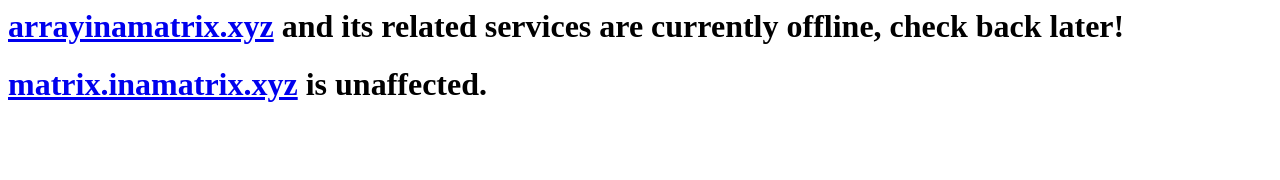
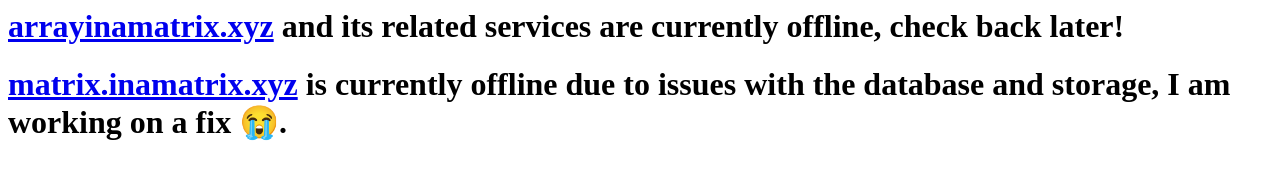
Before and after one commit to array-in-a-matrix/array-in-a-matrix.github.io, a plain HTML site: page index.html in a window 1280 px wide. Drawn offline with Linux system fonts and the light colour scheme.

Commit message:
Update index.html

```diff
--- a/index.html
+++ b/index.html
@@ -1,2 +1,2 @@
 <h1><a href="https://arrayinamatrix.xyz">arrayinamatrix.xyz</a> and its related services are currently offline, check back later!</h1>
-<h1><a href="https://matrix.inamatrix.xyz">matrix.inamatrix.xyz</a> is unaffected.</h1>
+<h1><a href="https://matrix.inamatrix.xyz">matrix.inamatrix.xyz</a> is currently offline due to issues with the database and storage, I am working on a fix 😭.</h1>
```
